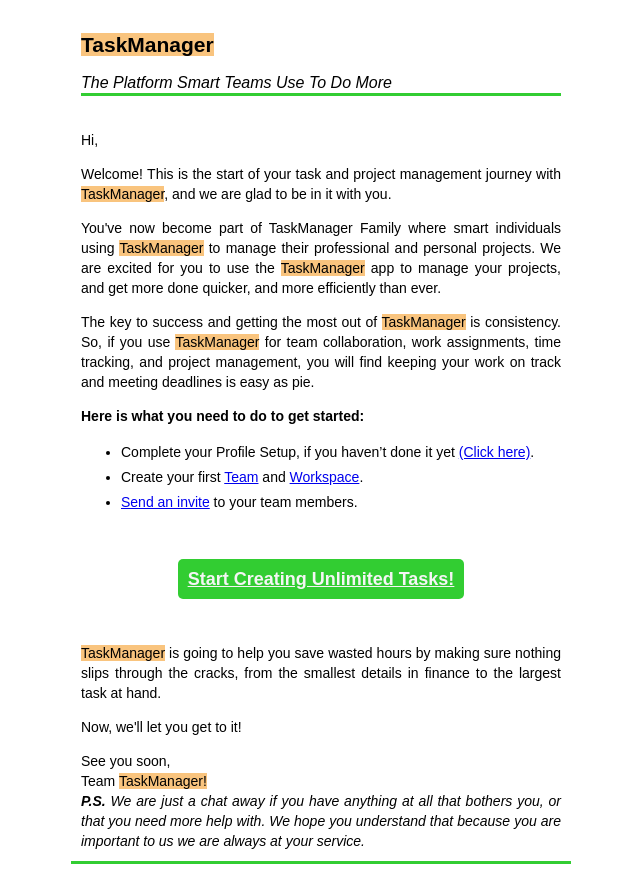
After one commit to chaitphani/DITS-HRMS, a Django app: template templates/mail_templates/new-user_register.html in a window 1280 px wide. The commit adds this page. Shown: the whole page, without its empty margins (319-959 px from the left). Run offline with Django 3.2, Linux system fonts and the light colour scheme; the template is opened without the code that fills it, so the values that code supplies are empty.

Commit message:
new template for signup,

```diff
--- a/dashboard/views/dashboard_views.py
+++ b/dashboard/views/dashboard_views.py
@@ -49,14 +49,14 @@ def home(request):
                 task_obj = Task.objects.get(id=request.GET.get('id'))
                 task_obj.priority = request.GET.get('priority')
                 task_obj.save()
-                messages.success(request, task_obj.title + ' priority change success...')
+                messages.success(request, task_obj.title + ' Priority changed successfully...')
 
         elif request.GET.get('iss_id'):
             if request.method == 'GET' and request.is_ajax():
                 issue_obj = Issue.objects.get(id=request.GET.get('iss_id'))
                 issue_obj.priority = request.GET.get('issu_priority')
                 issue_obj.save()
-                messages.success(request, issue_obj.title + ' prority change success...')
+                messages.success(request, issue_obj.title + ' Prority changed successfully...')
 
     except Exception as e:
         print('---exception as error------', e)
--- /dev/null
+++ b/templates/mail_templates/new-user_register.html
@@ -0,0 +1,43 @@
+<html>
+<head></head>
+<body>
+
+<div style="font-family: Arial, Helvetica, sans-serif;max-width:500px;margin:0px auto;">
+    <div style="padding:10px;line-height:20px;text-align:justify;margin-top:10px;max-width:500px;margin:0px auto;margin:bottom:10px;border-bottom:3px solid limegreen;font-size:14px;background-color:#fff">
+
+            <h2 ><span style="background-color:#F9C47E">TaskManager</span></h2>
+            <span style="width:100%;font-style:italic;font-size:16px;text-align:right">The Platform Smart Teams Use To Do More</span>
+            </br>
+        <div style="border-top:3px solid limegreen">
+            </br>
+
+            <p>Hi,</p>
+            <p>Welcome! This is the start of your task and project management journey with <span style="background-color:#F9C47E">TaskManager</span>, and we are glad to be in it with you.</p>
+
+            <p>You've now become part of TaskManager Family where smart individuals using <span style="background-color:#F9C47E">TaskManager</span> to manage their professional and personal projects. We are excited for you to use the <span style="background-color:#F9C47E">TaskManager</span> app to manage your projects, and get more done quicker, and more efficiently than ever.</p>
+            <p>The key to success and getting the most out of <span style="background-color:#F9C47E">TaskManager</span> is consistency. So, if you use <span style="background-color:#F9C47E">TaskManager</span> for team collaboration, work assignments, time tracking, and project management, you will find keeping your work on track and meeting deadlines is easy as pie.</p>
+
+            <b>Here is what you need to do to get started:</b>
+            <ul style="line-height:25px">
+            <li>Complete your Profile Setup, if you haven’t done it yet <a href="#">(Click here)</a>.</li>
+            <li>Create your first <a href="#">Team</a> and <a href="#">Workspace</a>.</li>
+            <li><a href="#">Send an invite</a> to your team members.</li>
+            </ul>
+
+            </br></br>
+            <div style="text-align:center"><a href="#" style="background-color:limegreen;font-weight:700;font-size:18px;color:whitesmoke;cursor:pointer;padding:10px;border-radius:5px;">Start Creating Unlimited Tasks!</a></div>
+            </br></br>
+
+            <p><span style="background-color:#F9C47E">TaskManager</span> is going to help you save wasted hours by making sure nothing slips through the cracks, from the smallest details in finance to the largest task at hand.</p>
+            <p>Now, we'll let you get to it!</p>
+
+            <span>See you soon,</br>Team <span style="background-color:#F9C47E">TaskManager!</span></span></br>
+
+            <span style="font-style:italic"><strong>P.S.</strong> We are just a chat away if you have anything at all that bothers you, or that you need more help with. We hope you understand that because you are important to us we are always at your service.  </span>
+
+        </div>
+    </div>
+</div>
+
+</body>
+</html>
--- a/templates/mail_templates/password_changed.html
+++ b/templates/mail_templates/password_changed.html
@@ -1,3 +1,6 @@
+<html>
+<head></head>
+<body>
 
 <div style="width:100%;background-color:whitesmoke;height:150px;padding-top:10px;font-family: Arial, Helvetica, sans-serif;">
 <div style="font-style:sans-serrif;max-width:500px;margin:0px auto;">
@@ -22,3 +25,6 @@
     </div>
 </div>
 </div>
+
+</body>
+</html>
```
Also changed, not shown: dashboard/views/auth_views.py (+4 -4 lines), templates/dashboard/workspace.html (+6 -8 lines), templates/mail_templates/join_team_invitation.html (+7 -0 lines), templates/mail_templates/reset_password.html (+6 -1 lines), templates/mail_templates/task_assigned.html (+1 -6 lines).
